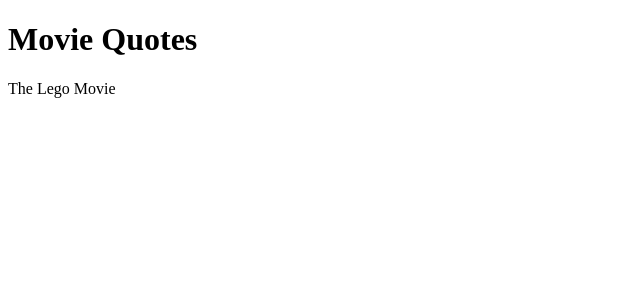
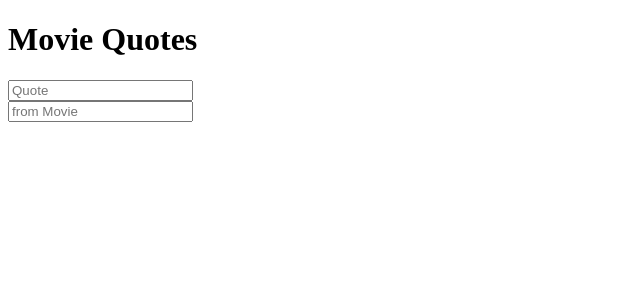
Before and after one commit to fangyuanwang/moviequote, an Angular app in the folder MovieQuotes/: page / in a window 1280 px wide. Shown: the top 300 px of the page, without its empty margins (0-640 px from the left). Built offline with nearby package versions, Linux system fonts and the light colour scheme.

Commit message:
Data binding to a MovieQuote

```diff
--- a/MovieQuotes/src/app/app.component.html
+++ b/MovieQuotes/src/app/app.component.html
@@ -3,5 +3,10 @@
 <h1>
   Movie Quotes
 </h1>
+<input type="text" placeholder="Quote" name="quote" [(ngModel)]="movieQuote.quote">
+<br>
+<input type="text" placeholder="from Movie" name="movie" [(ngModel)]="movieQuote.movie">
 
-{{movie}}
+<p *ngIf="movieQuote.movie && movieQuote.quote">
+  The best quote from <b>{{movieQuote.movie}}</b> is <b>"{{movieQuote.quote}}"</b>.
+</p>
--- a/MovieQuotes/src/app/app.component.ts
+++ b/MovieQuotes/src/app/app.component.ts
@@ -1,4 +1,9 @@
 import { Component } from '@angular/core';
+
+interface MovieQuote {
+  movie: string;
+  quote: string;
+}
 
 @Component({
   selector: 'app-root',
@@ -6,5 +11,8 @@
   styleUrls: ['./app.component.css']
 })
 export class AppComponent {
-  movie = 'The Lego Movie';
+  movieQuote: MovieQuote = {
+    'movie': '',
+    'quote': ''
+  };
 }
--- a/MovieQuotes/src/app/app.module.ts
+++ b/MovieQuotes/src/app/app.module.ts
@@ -1,6 +1,6 @@
 import { BrowserModule } from '@angular/platform-browser';
 import { NgModule } from '@angular/core';
-
+import { FormsModule } from '@angular/forms';
 import { AppComponent } from './app.component';
 
 @NgModule({
@@ -8,7 +8,8 @@
     AppComponent
   ],
   imports: [
-    BrowserModule
+    BrowserModule,
+    FormsModule,
   ],
   providers: [],
   bootstrap: [AppComponent]
```
